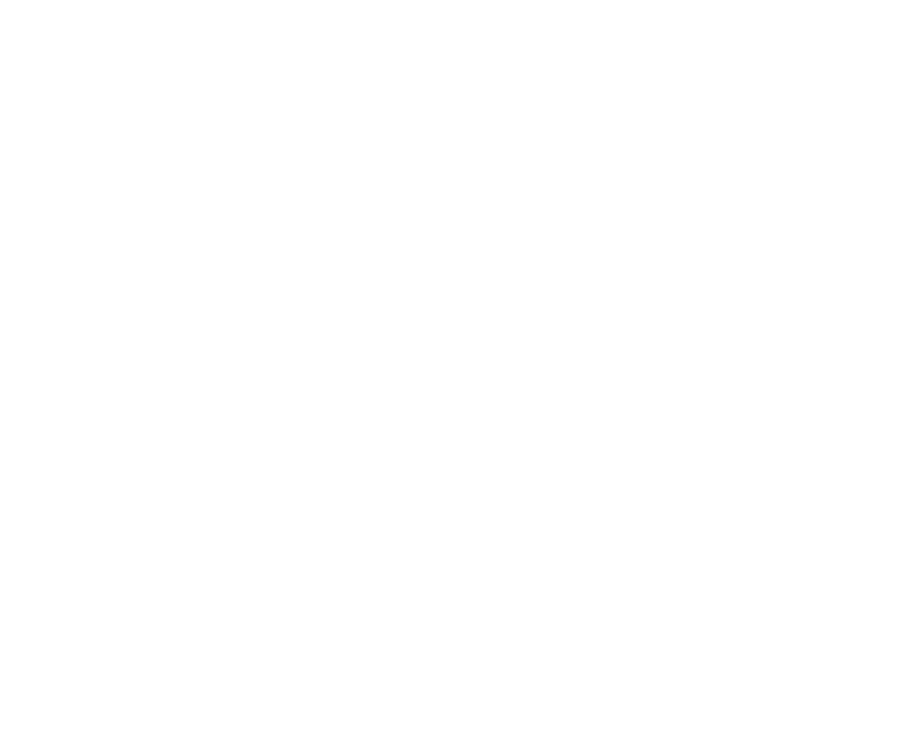
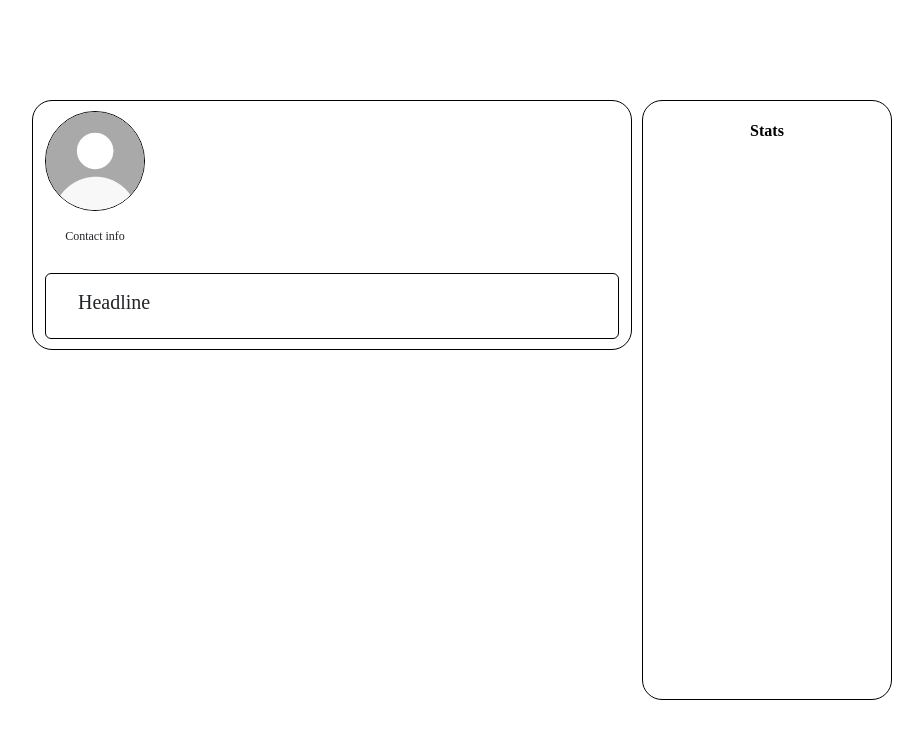
Before and after one commit to Jadon06/CanadianAthleteDirectory, a React (Vite) app in the folder frontend/: page /profile in a window 1280 px wide. Before the commit this address had no page. Shown: the top 738 px of the page, without its empty margins (178-1101 px from the left). Built offline with nearby package versions, Linux system fonts and the light colour scheme.

Commit message:
building pages

```diff
--- a/frontend/src/App.css
+++ b/frontend/src/App.css
@@ -3,7 +3,12 @@
   margin: 0 auto;
   padding: 2rem;
   text-align: center;
+  --navbar-height: 64px;
 }
+
+/* body {
+  padding-top: 64px;
+} */
 
 .logo {
   height: 6em;
@@ -76,8 +81,15 @@
   color: inherit;
 }
 
-.nav-settings {
-  color: inherit;
-  font-weight: 100px;
+.sticky-bar {
+  position: sticky;
+  top: 0; /* Stays at 0px from the top of the viewport once it reaches that position */
+  background-color: #f1f1f1;
+  padding: 10px;
+  z-index: 100; /* Ensure it layers above other content */
+  width: 100%;
+}
+
+.nav-link-underline:hover {
   text-decoration: underline;
 }
--- a/frontend/src/App.tsx
+++ b/frontend/src/App.tsx
@@ -4,6 +4,7 @@
 import Login from "./pages/login.tsx"
 import Verify from "./pages/verify.tsx"
 import Feed from "./pages/feed.tsx"
+import Profile from "./pages/profile.tsx"
 import 'bootstrap/dist/css/bootstrap.min.css';
 import 'bootstrap/dist/js/bootstrap.bundle.min';
 
@@ -17,6 +18,7 @@
       <Route path="/login/" element={<Login />} />
       <Route path="/verify" element={<Verify />}/>
       <Route path="/feed" element={<Feed />}/>
+      <Route path="/profile" element={<Profile />}/>
     </Routes>
   )
 }
--- a/frontend/src/pages/feed.tsx
+++ b/frontend/src/pages/feed.tsx
@@ -1,17 +1,73 @@
-import { Button, Form, Navbar, Container, Nav, NavDropdown} from 'react-bootstrap';
-
+import { Button, Form, Navbar, Container, Nav, NavDropdown, Card, ButtonGroup} from 'react-bootstrap';
 
 export default function feed() {
     return (
         <>
-            <Navbar expand='lg' sticky='top' style={{top: "0px"}}>
+            <Navbar expand="lg" fixed="top" className="bg-body-tertiary">
                 <Container fluid>
-                    <Navbar.Brand href="/feed">Home</Navbar.Brand>
-                    <Nav>
-                        <Nav.Link href="" className='nav-settings'>Messages</Nav.Link>
-                    </Nav>
+                    <Navbar.Brand href="/feed" className="d-flex align-items-center"
+                    style={{marginLeft: "100px"}}>
+                        <img
+                            src="/Logo.png"
+                            width="40"
+                            height="40"
+                            style={{ marginRight: "8px", border: "1px solid red" }}
+                            alt=""
+                        />
+                        NorthernAthlete
+                    </Navbar.Brand>
+
+                    <Navbar.Toggle aria-controls="main-nav" />
+
+                    <Navbar.Collapse id="main-nav" className="d-flex justify-content-between">
+                        <Form className="d-flex" style={{ maxWidth: "400px"}}>
+                            <Form.Control type="search" placeholder="search" />
+                            <Button variant="primary"
+                                style={{background: "red",
+                                border: "0px"
+                            }}>Search</Button>
+                        </Form>
+
+                        <Nav style={{marginRight: "100px"}}>
+                            <Nav.Link>Messages</Nav.Link>
+                            <Nav.Link>Network</Nav.Link>
+                            <Nav.Link>Notifications</Nav.Link>
+                            <NavDropdown title="Profile">
+                            <NavDropdown.Item href="/post">Post</NavDropdown.Item>
+                            <NavDropdown.Item href="/upcoming-event">Upcoming Event</NavDropdown.Item>
+                            <NavDropdown.Item href="/highlight">Highlight</NavDropdown.Item>
+                            <NavDropdown.Item href="/settings">Settings</NavDropdown.Item>
+                            <NavDropdown.Item href="/view">View Profile</NavDropdown.Item>
+                            </NavDropdown>
+                        </Nav>
+                    </Navbar.Collapse>
                 </Container>
             </Navbar>
+
+            <h1 style={{fontSize: "25px", marginTop: "0px"}}>Recommended</h1>
+            <ul className='list-group'>
+                <Container style={{width: "fit-content"}}>
+                    {/* loop over the list from the backend to render recommended content using the template below */}
+                    <Container style={{width: "fit-content"}}>
+                        <Card>
+                            <Card.Title>Title</Card.Title>
+                            <iframe
+                                src="https://www.youtube.com/embed/R4nI6taCb0s?autoplay=1&mute=1&controls=0&loop=1&playlist=R4nI6taCb0s"
+                                allow="autoplay; encrypted-media"
+                                allowFullScreen
+                            />
+                            <Card.Body>
+                                <Card.Text>Description</Card.Text>
+                                <div className='d-flex flex-row justify-content-center align-items-center'>
+                                    <Button variant='secondary' style={{marginRight: "10px"}}>comment</Button>
+                                    <Button variant='secondary' style={{marginRight: "10px"}}>Like</Button>
+                                    <Button variant='secondary' style={{marginRight: "10px"}}>Repost</Button>
+                                </div>
+                            </Card.Body>
+                        </Card>
+                    </Container>
+                </Container>
+            </ul>
         </>
     );
 }
--- /dev/null
+++ b/frontend/src/pages/profile.tsx
@@ -0,0 +1,41 @@
+import { Button, Form, Navbar, Container, Nav, NavDropdown, Card, ButtonGroup, Table} from 'react-bootstrap';
+
+export default function profile(){
+    return (
+        <>
+            <div className='d-flex flex-column'>
+                <div className='d-flex flex-row'>
+                    <Container style={{width: "600px", height: "250px",
+                        border: "1px solid black", flexDirection: "column", display: "flex", borderRadius: "20px"}}>
+                            <img src="/nopfp_img.jpg"
+                            style={{border: "1px solid black", borderRadius: "100px",
+                            display: "block", width:"100px", height:"100px", marginTop: "10px"}}/>
+
+                            <Button variant='outline-Light' href="" className="nav-link-underline" style={{marginTop: "10px", width: "100px",
+                                fontSize:"12px", border: "0"}}>
+                                Contact info</Button>
+
+                            <Card className="mt-auto" style={{height: "20px",border: "1px solid black",
+                                marginBottom: "10px", justifyContent: "center"}}>
+                                <Card.Title style={{textAlign: "left"}}>Headline</Card.Title>
+                            </Card>
+                    </Container>
+                    <Container style={{width: "250px", height: "600px",
+                        border: "1px solid black", flexDirection: "column", display: "flex",
+                        marginLeft: "10px", borderRadius: "20px"}}>
+                            <Table style={{marginTop: "10px", borderColor: "transparent"}}>
+                                <thead>
+                                    <tr>
+                                        <th>Stats</th>
+                                    </tr>
+                                </thead>
+                                <tbody style={{borderColor: "transparent"}}>
+                                    {/* add templates for different sports here */}
+                                </tbody>
+                            </Table>
+                    </Container>
+                </div>
+            </div>
+        </>
+    );
+}
```
Also changed, not shown: frontend/src/templates/basketball_template.tsx (added, +12 -0 lines), frontend/public/nopfp_img.jpg (added).
